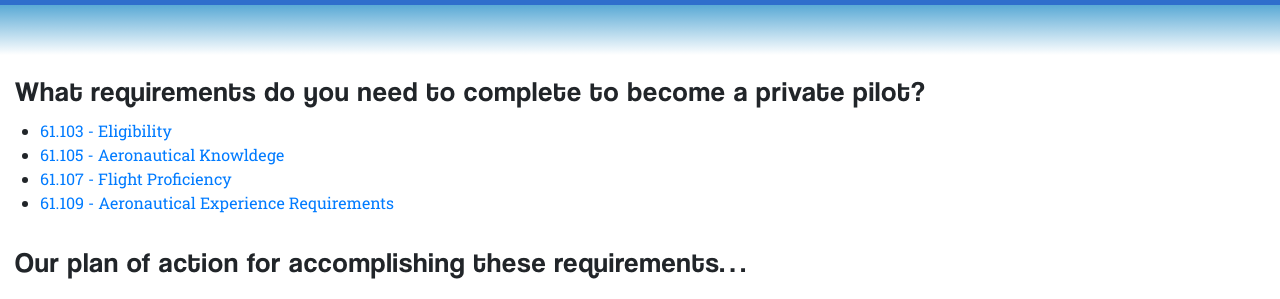
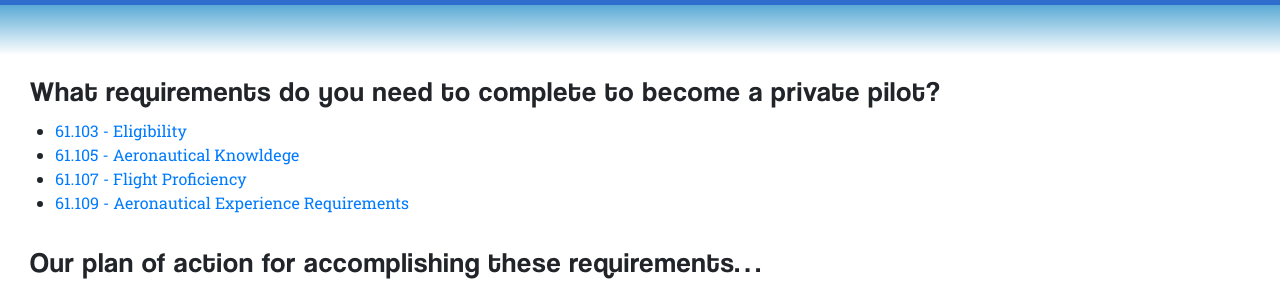
Before and after one commit to JacksCreations/SpringfieldFlightTraining, a plain HTML site: page training_outline.html in a window 1280 px wide. Shown: the part 85-384 px from the top of the page. Drawn offline with nearby package versions, Linux system fonts and the light colour scheme.

Commit message:
padding added to outline

```diff
--- a/training_outline.html
+++ b/training_outline.html
@@ -36,7 +36,7 @@
 </head>
 
 <body>
-    <div style="align-items: center;" class="container-custom-size container-fluid no-padding-container justify-content-center">
+    <div class="container-custom-size container-fluid no-padding-container justify-content-center">
         <!--NAVBAR BEGIN-->
         <nav class="navbar navbar-expand-xl navbar-dark">
             <a class="navbar-brand" href="index.html">
@@ -70,6 +70,7 @@
         <!--NAVBAR END-->
         <div class="gradient-rectangle"></div>
 
+        <div style="padding-left: 15px; padding-right: 15px;">
             <!-- LINKS TO ECFR -->
             <h2 class="content-subtitle" style="margin-bottom: -5px;">What requirements do you need to complete to
                 become a private pilot?
@@ -129,7 +130,7 @@
             <h2 class="content-subtitle" style="margin-left: 10px; margin-top: -10px;">Flight Training...</h2>
             <ul style="margin-left: 15px; margin-top: -10px" class="content-p">
                 <li>Preflight walk around</li>
-                <li >Taxiing procedures</li>
+                <li>Taxiing procedures</li>
                 <li class="indent">Sterile cockpit</li>
                 <li class="indent">Collision & incursion avoidance</li>
                 <li class="indent">Wind correction during taxi</li>
@@ -223,11 +224,12 @@
                 <li>Review all deficient areas</li>
             </ul>
 
-            <h2 class="content-subtitle" style="margin-left: 10px; margin-top: -10px;">READY FOR PRIVATE PILOT CHECKRIDE!</h2>
+            <h2 class="content-subtitle" style="margin-left: 10px; margin-top: -10px;">READY FOR PRIVATE PILOT
+                CHECKRIDE!</h2>
             <p class="content-p">If you have any questions at all, please contact us!</p>
 
 
-
+        </div>
         <!-- contact and footer -->
         <div class="row" style="padding: 0; margin: 0;">
             <div class="col-12">
```
